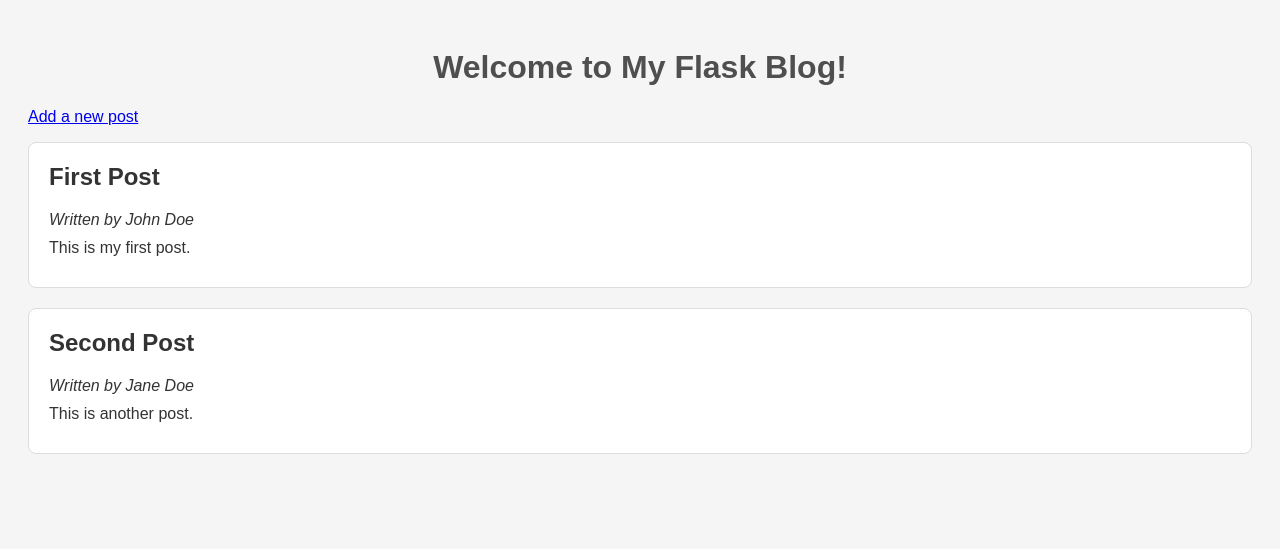
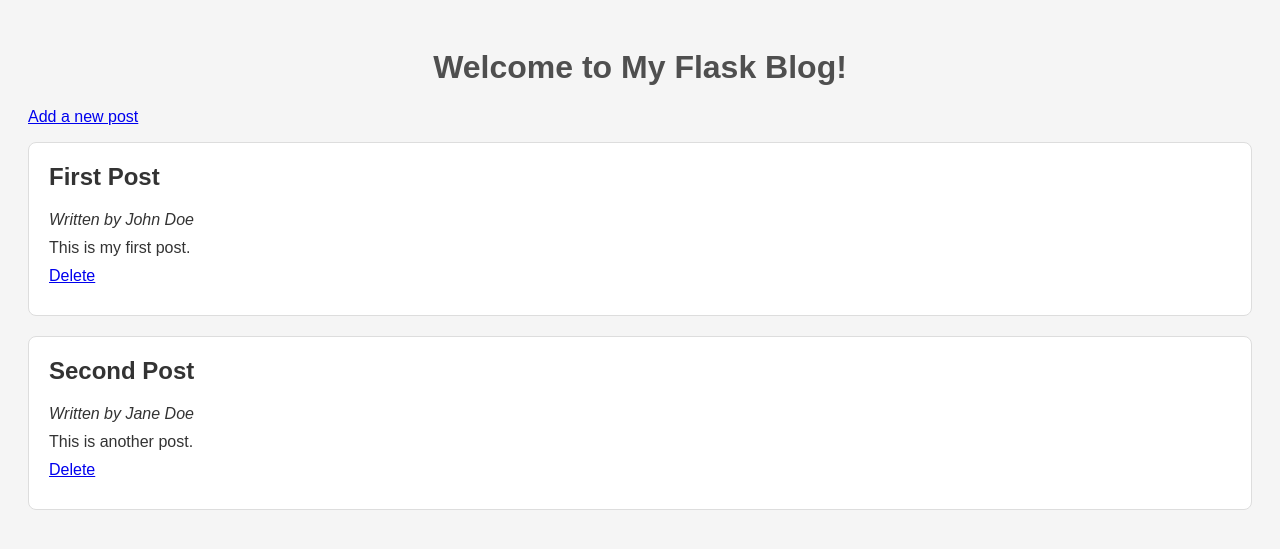
Before and after one commit to MararatscherCode/Masterblog, a Flask app: page / in a window 1280 px wide. Shown: the top 549 px of the page. Run offline with Flask 3, Linux system fonts and the light colour scheme.

Commit message:
Added "Del" Route

```diff
--- a/app.py
+++ b/app.py
@@ -56,5 +56,16 @@ def add():
     return render_template('add.html')
 
 
+@app.route('/delete/<int:post_id>')
+def delete(post_id):
+    """Delete post with the given id and redirect to index."""
+    posts = load_posts()
+    filtered = [p for p in posts if int(p.get('id', -1)) != int(post_id)]
+    # Only save if something changed
+    if len(filtered) != len(posts):
+        save_posts(filtered)
+    return redirect(url_for('index'))
+
+
 if __name__ == '__main__':
     app.run(host="0.0.0.0", port=5000, debug=True)
--- a/templates/index.html
+++ b/templates/index.html
@@ -14,6 +14,7 @@
         <h2>{{ post.title }}</h2>
         <p><em>Written by {{ post.author }}</em></p>
         <p>{{ post.content }}</p>
+        <p><a href="{{ url_for('delete', post_id=post.id) }}" onclick="return confirm('Delete this post?')">Delete</a></p>
     </div>
     {% else %}
     <p>No posts yet.</p>
```
